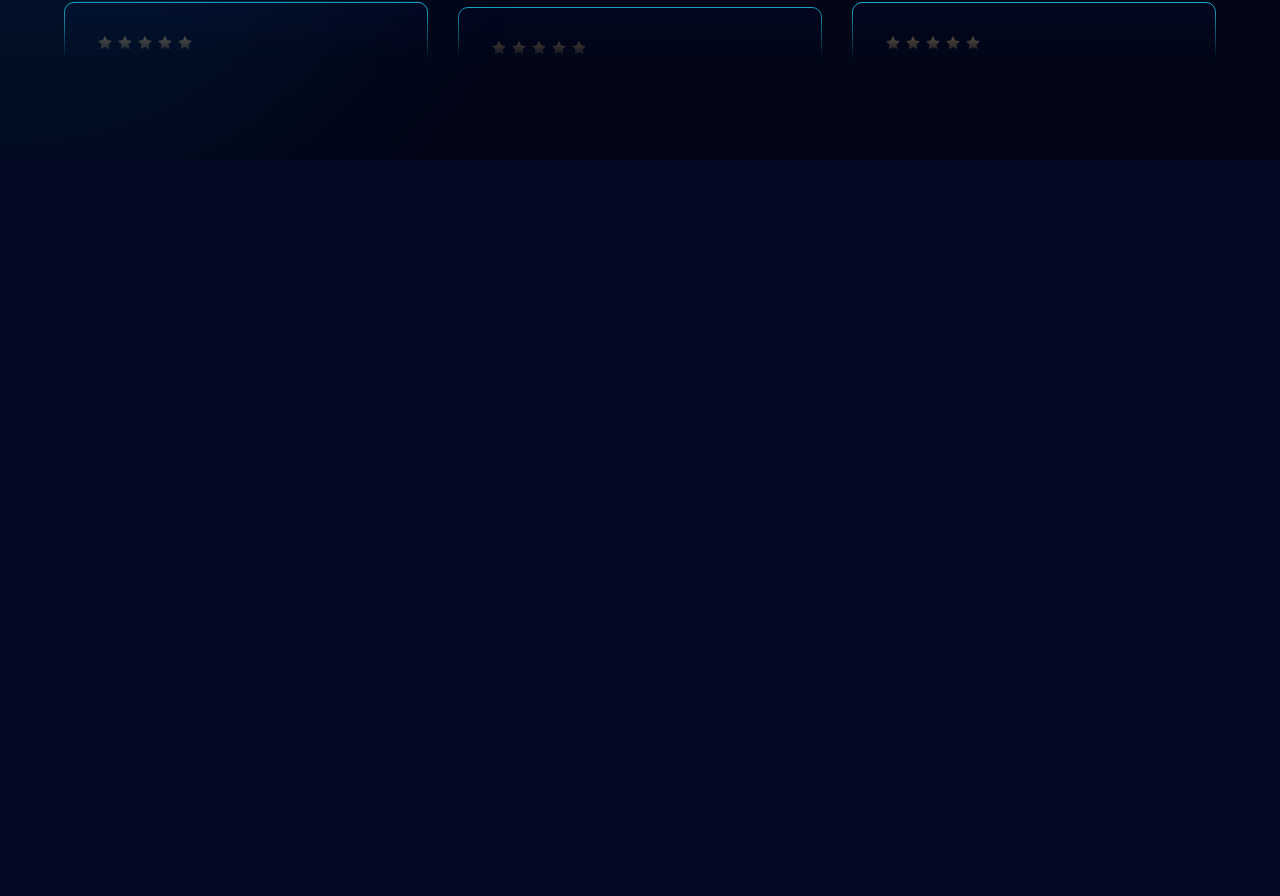
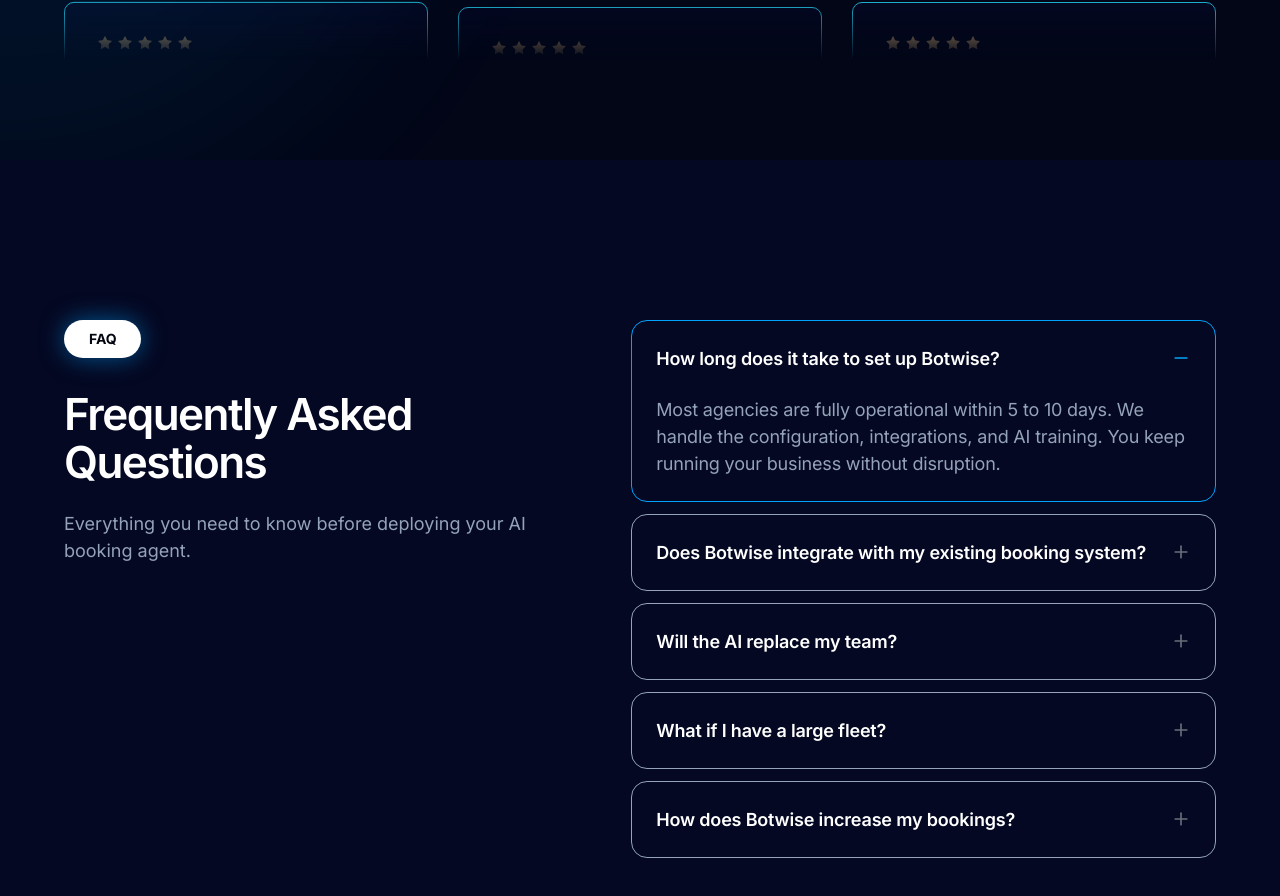
Before and after one commit to ElyesMaamouri/botwise, a Next.js app: page /en in a window 1280 px wide. Shown: the part 6651-7547 px from the top of the page. Before the commit the page ends 6811 px from the top, so only its background shows below. Built offline with nearby package versions, Linux system fonts and the light colour scheme.

Commit message:
Feat : Add section FAQ

```diff
--- a/messages/en.json
+++ b/messages/en.json
@@ -154,5 +154,32 @@
         "content": "Neque porro quisquam est, qui dolorem ipsum quia dolor sit amet, consectetur, adipisci velit, sed quia non numquam."
       }
     ]
+  },
+  "faq": {
+    "badge": "FAQ",
+    "title": "Frequently Asked Questions",
+    "description": "Everything you need to know before deploying your AI booking agent.",
+    "items": [
+      {
+        "question": "How long does it take to set up Botwise?",
+        "answer": "Most agencies are fully operational within 5 to 10 days. We handle the configuration, integrations, and AI training. You keep running your business without disruption."
+      },
+      {
+        "question": "Does Botwise integrate with my existing booking system?",
+        "answer": "Yes. We connect Botwise to your website, WhatsApp, CRM, and booking workflow. Pro plans include full API integrations for advanced automation."
+      },
+      {
+        "question": "Will the AI replace my team?",
+        "answer": "No. Botwise handles repetitive inquiries, qualification, and availability checks. Your team focuses on confirmed renters and higher-value interactions."
+      },
+      {
+        "question": "What if I have a large fleet?",
+        "answer": "The Pro plan supports up to 50 vehicles and unlimited channels. If you operate at a larger scale, we can provide a custom setup."
+      },
+      {
+        "question": "How does Botwise increase my bookings?",
+        "answer": "By responding instantly, qualifying renters automatically, and guiding customers step-by-step toward confirmation. Faster response time = higher conversion rate."
+      }
+    ]
   }
 }
--- a/messages/fr.json
+++ b/messages/fr.json
@@ -154,5 +154,32 @@
         "content": "Neque porro quisquam est, qui dolorem ipsum quia dolor sit amet, consectetur, adipisci velit, sed quia non numquam."
       }
     ]
+  },
+  "faq": {
+    "badge": "FAQ",
+    "title": "Questions fréquemment posées",
+    "description": "Tout ce que vous devez savoir avant de déployer votre agent de réservation IA.",
+    "items": [
+      {
+        "question": "Combien de temps faut-il pour configurer Botwise ?",
+        "answer": "La plupart des agences sont opérationnelles en 5 à 10 jours. Nous gérons la configuration, les intégrations et l'entraînement de l'IA. Vous continuez à gérer votre entreprise sans interruption."
+      },
+      {
+        "question": "Botwise s'intègre-t-il à mon système de réservation actuel ?",
+        "answer": "Oui. Nous connectons Botwise à votre site web, WhatsApp, CRM et flux de réservation. Les plans Pro incluent des intégrations API complètes pour une automatisation avancée."
+      },
+      {
+        "question": "L'IA remplacera-t-elle mon équipe ?",
+        "answer": "Non. Botwise gère les demandes répétitives, la qualification et la vérification des disponibilités. Votre équipe se concentre sur les clients confirmés et les interactions à haute valeur ajoutée."
+      },
+      {
+        "question": "Et si j'ai une grande flotte ?",
+        "answer": "Le plan Pro prend en charge jusqu'à 50 véhicules et des canaux illimités. Si vous opérez à plus grande échelle, nous pouvons proposer une configuration sur mesure."
+      },
+      {
+        "question": "Comment Botwise augmente-t-il mes réservations ?",
+        "answer": "En répondant instantanément, en qualifiant les locataires automatiquement et en guidant les clients étape par étape vers la confirmation. Un temps de réponse plus rapide = un taux de conversion plus élevé."
+      }
+    ]
   }
 }
--- a/src/app/[locale]/page.tsx
+++ b/src/app/[locale]/page.tsx
@@ -5,6 +5,7 @@
 import Analytics from '@/components/Analytics';
 import Pricing from '@/components/Pricing';
 import Testimonials from '@/components/Testimonials';
+import FAQ from '@/components/FAQ';
 import styles from '../page.module.css';
 
 export default function HomePage() {
@@ -17,6 +18,7 @@
             <Analytics />
             <Pricing />
             <Testimonials />
+            <FAQ />
         </main>
     );
 }
--- a/src/app/globals.css
+++ b/src/app/globals.css
@@ -46,6 +46,7 @@
   --chat-user-text: #C0BBB4;
   --chat-bot-gold: rgba(232, 201, 126, 0.2);
   --chat-glow-aura: rgba(0, 162, 251, 0.5);
+  --icon-gray: #686F7A;
 
   /* Layout */
   --max-width: 1200px;
--- /dev/null
+++ b/src/components/FAQ.module.css
@@ -0,0 +1,52 @@
+.faq {
+    padding: 100px 0;
+    background-color: #040822;
+    /* Matches design */
+    position: relative;
+}
+
+.localContainer {
+    width: 90%;
+    max-width: var(--max-width);
+    margin: 0 auto;
+}
+
+.grid {
+    display: grid;
+    grid-template-columns: 1fr 1.2fr;
+    gap: 80px;
+    margin-top: 60px;
+    align-items: flex-start;
+}
+
+.faqHeader {
+    margin-bottom: 0 !important;
+}
+
+/* Force left alignment for SectionHeader in FAQ */
+.faqHeader [class*="introHeader"] {
+    align-items: flex-start !important;
+    text-align: left !important;
+}
+
+.faqHeader [class*="introDescription"] {
+    margin-left: 0 !important;
+}
+
+@media (max-width: 992px) {
+    .grid {
+        grid-template-columns: 1fr;
+        gap: 40px;
+    }
+
+    .faqHeader [class*="introHeader"] {
+        align-items: center !important;
+        text-align: center !important;
+    }
+
+    .faqHeader [class*="introDescription"] {
+        margin-left: auto !important;
+        margin-right: auto !important;
+        max-width: 100%;
+    }
+}
--- /dev/null
+++ b/src/components/FAQ.tsx
@@ -0,0 +1,45 @@
+"use client";
+
+import React from 'react';
+import { useTranslations } from 'next-intl';
+import SectionHeader from './ui/SectionHeader';
+import FAQItem from './ui/FAQItem';
+import styles from './FAQ.module.css';
+
+interface FAQItemType {
+    question: string;
+    answer: string;
+}
+
+const FAQ: React.FC = () => {
+    const t = useTranslations('faq');
+    const items = t.raw('items') as FAQItemType[];
+
+    return (
+        <section className={styles.faq} id="faq">
+            <div className={styles.localContainer}>
+                <div className={styles.grid}>
+                    <SectionHeader
+                        badge={t('badge')}
+                        title={t('title')}
+                        description={t('description')}
+                        className={styles.faqHeader}
+                    />
+
+                    <div className={styles.itemsList}>
+                        {items.map((item, index) => (
+                            <FAQItem
+                                key={index}
+                                question={item.question}
+                                answer={item.answer}
+                                defaultOpen={index === 0}
+                            />
+                        ))}
+                    </div>
+                </div>
+            </div>
+        </section>
+    );
+};
+
+export default FAQ;
--- /dev/null
+++ b/src/components/ui/FAQItem.module.css
@@ -0,0 +1,59 @@
+.item {
+    border: 1px solid var(--text-muted);
+    border-radius: 16px;
+    margin-bottom: 12px;
+    background: var(--background);
+    overflow: hidden;
+    transition: all 0.3s ease;
+}
+
+.itemActive {
+    border-color: var(--blue);
+
+}
+
+.trigger {
+    width: 100%;
+    padding: 24px;
+    display: flex;
+    justify-content: space-between;
+    align-items: center;
+    gap: 8px;
+    background: none;
+    cursor: pointer;
+    text-align: left;
+}
+
+.question {
+    color: var(--white);
+    font-family: 'Inter', sans-serif;
+    font-size: 18px;
+    font-weight: 600;
+    line-height: 1.5;
+    letter-spacing: -0.01em;
+}
+
+.icon {
+    color: var(--icon-gray);
+    transition: transform 0.3s ease;
+}
+
+.itemActive .icon {
+    color: var(--blue);
+}
+
+.answerWrapper {
+    height: 0;
+    overflow: hidden;
+    transition: height 0.3s ease;
+}
+
+.answerContent {
+    padding: 0 24px 24px 24px;
+    color: var(--text-muted);
+    font-family: var(--font-inter), 'Inter', sans-serif;
+    font-size: 18px;
+    font-weight: 400;
+    line-height: 1.5;
+    letter-spacing: -0.01em;
+}
--- /dev/null
+++ b/src/components/ui/FAQItem.tsx
@@ -0,0 +1,57 @@
+"use client";
+
+import React, { useState, useRef, useEffect } from 'react';
+import { motion, AnimatePresence } from 'framer-motion';
+import { Plus, Minus } from 'lucide-react';
+import styles from './FAQItem.module.css';
+
+interface FAQItemProps {
+    question: string;
+    answer: string;
+    defaultOpen?: boolean;
+}
+
+const FAQItem: React.FC<FAQItemProps> = ({ question, answer, defaultOpen = false }) => {
+    const [isOpen, setIsOpen] = useState(defaultOpen);
+    const contentRef = useRef<HTMLDivElement>(null);
+    const [height, setHeight] = useState(0);
+
+    useEffect(() => {
+        if (isOpen && contentRef.current) {
+            setHeight(contentRef.current.scrollHeight);
+        } else {
+            setHeight(0);
+        }
+    }, [isOpen]);
+
+    return (
+        <div className={`${styles.item} ${isOpen ? styles.itemActive : ''}`}>
+            <button
+                className={styles.trigger}
+                onClick={() => setIsOpen(!isOpen)}
+                aria-expanded={isOpen}
+            >
+                <span className={styles.question}>{question}</span>
+                <span className={styles.icon}>
+                    <motion.div
+                        animate={{ rotate: isOpen ? 180 : 0 }}
+                        transition={{ duration: 0.3, ease: "easeInOut" }}
+                        style={{ display: 'flex', alignItems: 'center', justifyContent: 'center' }}
+                    >
+                        {isOpen ? <Minus size={20} /> : <Plus size={20} />}
+                    </motion.div>
+                </span>
+            </button>
+            <div
+                className={styles.answerWrapper}
+                style={{ height: `${height}px` }}
+            >
+                <div ref={contentRef} className={styles.answerContent}>
+                    {answer}
+                </div>
+            </div>
+        </div>
+    );
+};
+
+export default FAQItem;
```
